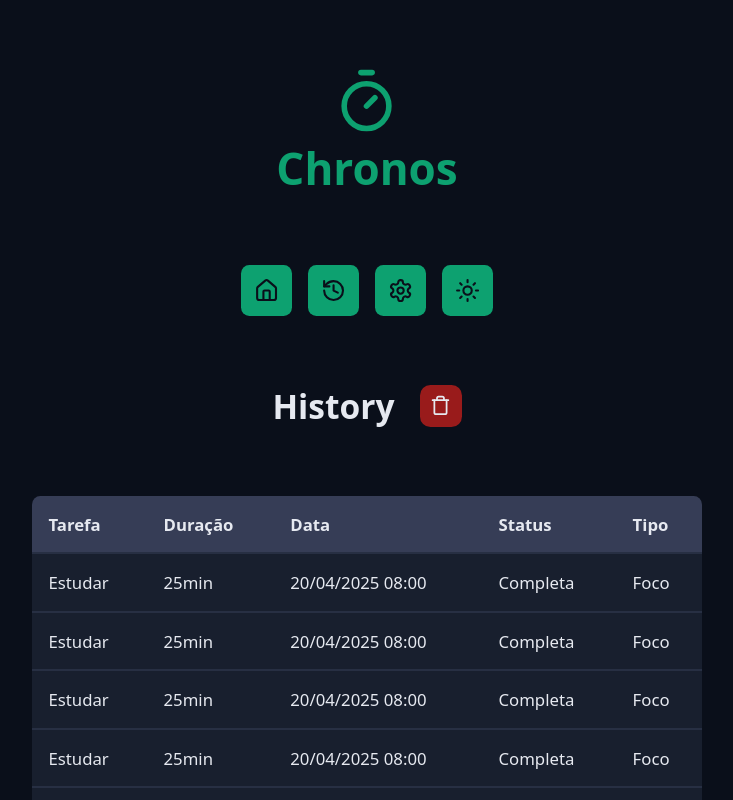
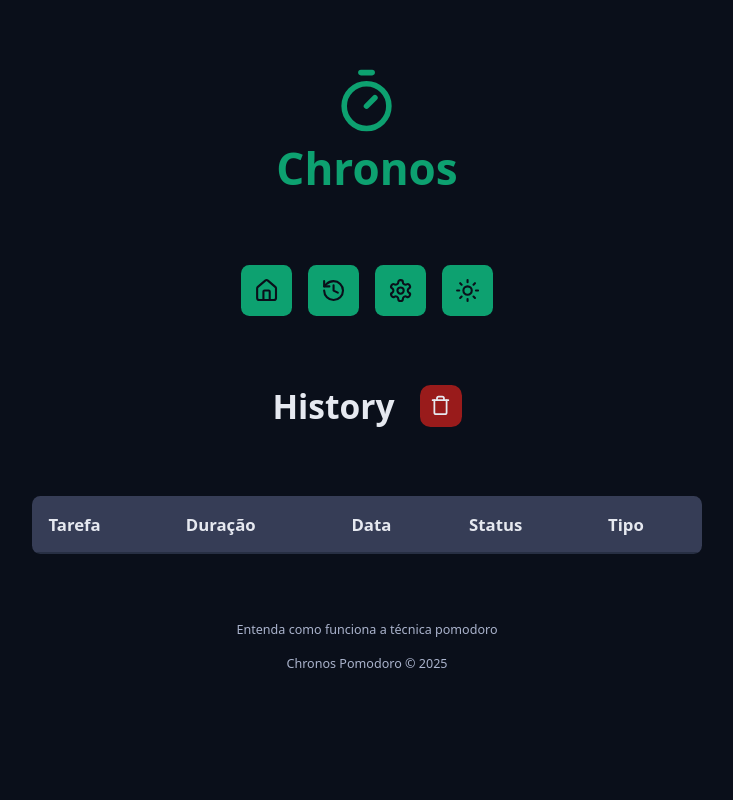
Before and after one commit to Tyago404/chronos-pomodoro, a React (Vite) app: page /history in a window 1280 px wide. Shown: the top 800 px of the page, without its empty margins (273-1006 px from the left). Built offline with nearby package versions, Linux system fonts and the light colour scheme.

Commit message:
Formatando a data com date-fns

```diff
--- a/package.json
+++ b/package.json
@@ -10,6 +10,7 @@
     "preview": "vite preview"
   },
   "dependencies": {
+    "date-fns": "^4.1.0",
     "lucide-react": "^0.503.0",
     "react": "^19.0.0",
     "react-dom": "^19.0.0",
--- a/src/contexts/TaskContext/initialTaskState.ts
+++ b/src/contexts/TaskContext/initialTaskState.ts
@@ -7,8 +7,8 @@
   activeTask: null,
   currentCycle: 0,
   config:{
-    workTime:1,
-    shortBreakTime: 1,
-    longBreakTime: 1,
+    workTime:25,
+    shortBreakTime: 5,
+    longBreakTime: 15,
   }
 }
--- a/src/pages/History/index.tsx
+++ b/src/pages/History/index.tsx
@@ -6,9 +6,12 @@
 
 
 import styles from './styles.module.css'
+import { useTaskContext } from '../../contexts/TaskContext/useTaskContext';
+import { formatDate } from '../../utils/formatDate';
 
 export const History = () => {
 
+    const {state} = useTaskContext()
   return (
     <MainTemplate>
       <Container>
@@ -39,15 +42,14 @@
             </thead>
 
             <tbody>
-              {/* Array de como repetir um retorno de forma rápida  */}
-              {Array.from({ length: 20 }).map((_,index) => {
+              {state.tasks.map((task) => {
                 return (
-                  <tr key={index}>
-                    <td>Estudar</td>
-                    <td>25min</td>
-                    <td>20/04/2025 08:00</td>
-                    <td>Completa</td>
-                    <td>Foco</td>
+                  <tr key={task.id}>
+                    <td>{task.name}</td>
+                    <td>{task.duration}</td>
+                    <td>{formatDate(task.startDate)}</td>
+                    <td>{task.interruptDate}</td>
+                    <td>{task.type}</td>
                   </tr>
                 )
               })}
--- /dev/null
+++ b/src/utils/formatDate.ts
@@ -0,0 +1,9 @@
+import { format } from "date-fns"
+
+
+
+export const formatDate = (timesTamp:number)=>{
+ const date = new Date(timesTamp)
+//utilizando date-fns
+ return format(date, 'dd/MM/yyy HH:mm')
+}
```
Also changed, not shown: 1 other file (tests, documents, lock files or other folders).
